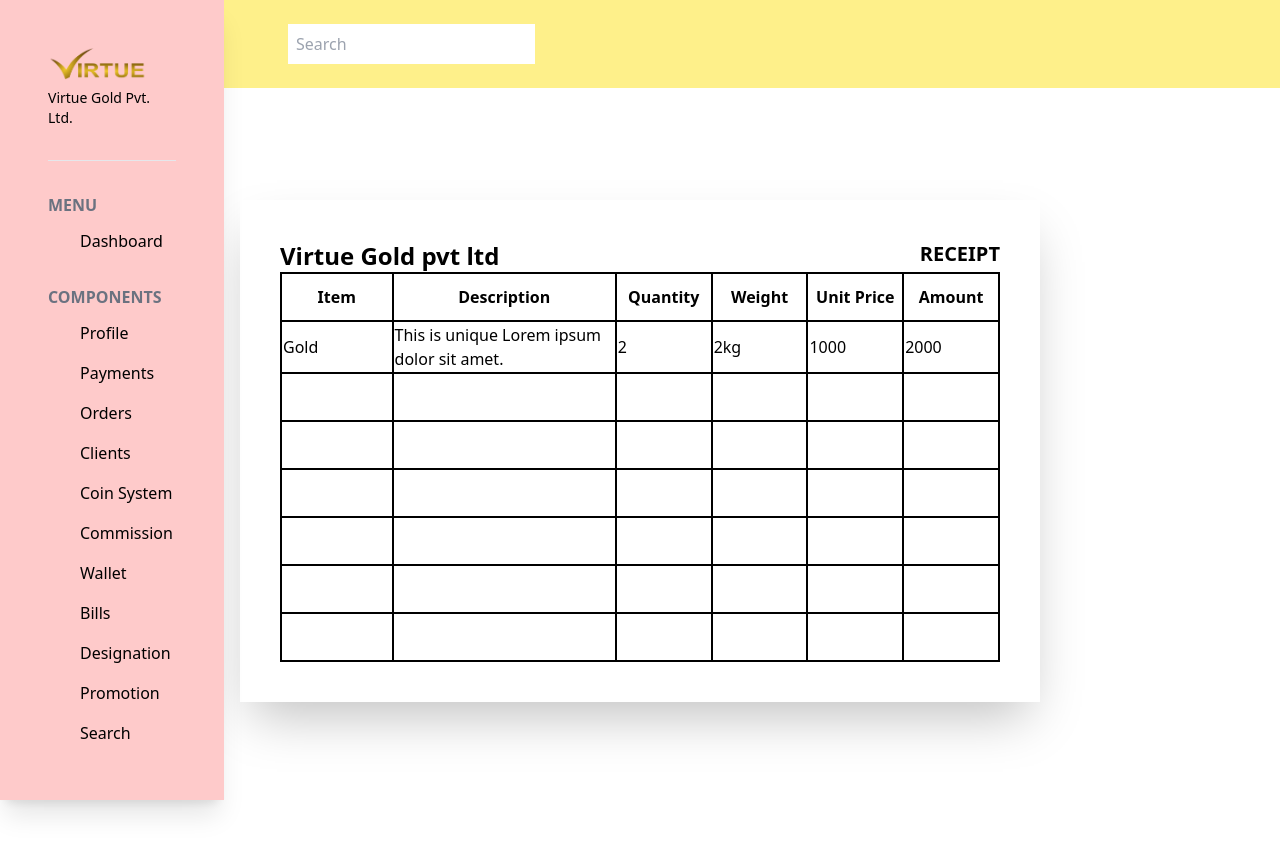
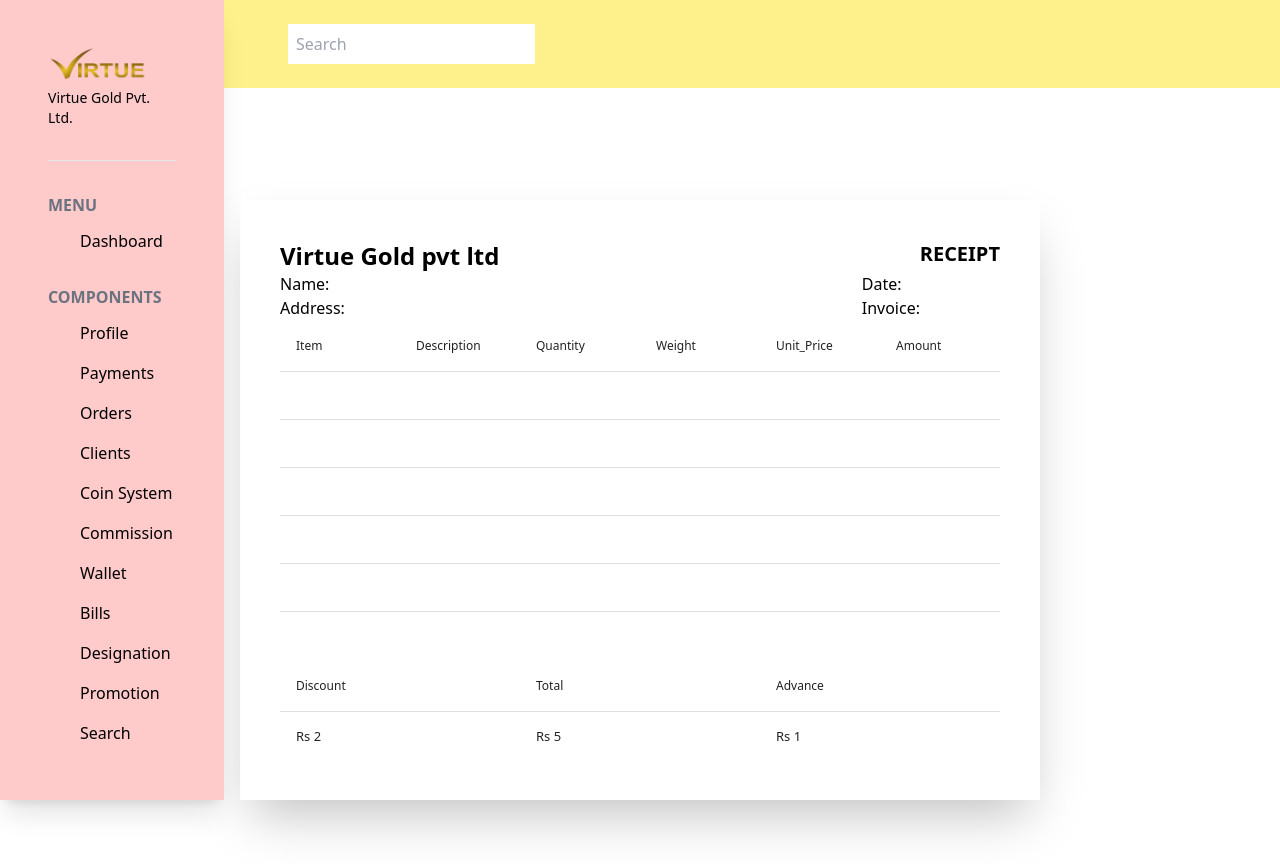
Before and after one commit to Raushan-Kumar95/virtue-gold-Givni, a React (Vite) app: page / in a window 1280 px wide. Before the commit the page ends 800 px from the top, so only its background shows below. Built offline with nearby package versions, Linux system fonts and the light colour scheme.

Commit message:
Completed PaySlipVoucher

```diff
--- a/package.json
+++ b/package.json
@@ -15,10 +15,12 @@
     "@mui/material": "^5.11.7",
     "formik": "^2.2.9",
     "react": "^18.2.0",
+    "react-data-table-component": "^7.5.3",
     "react-dom": "^18.2.0",
     "react-hook-form": "^7.43.0",
     "react-router-dom": "^6.8.0",
     "rn-material-ui-textfield": "^1.0.9",
+    "styled-components": "^5.3.6",
     "yup": "^0.32.11"
   },
   "devDependencies": {
--- a/src/components/PaySlipVoucher.jsx
+++ b/src/components/PaySlipVoucher.jsx
@@ -1,4 +1,114 @@
 import React from 'react'
+import DataTable from 'react-data-table-component';
+
+
+const columns = [
+    {
+        name: 'Item',
+        selector: row => row.item,
+        style:{fontWeight: 800}
+    },
+    {
+        name: 'Description',
+        selector: row => row.description,
+    },
+    {
+        name: 'Quantity',
+        selector: row => row.quantity,
+    },
+    {
+        name: 'Weight',
+        selector: row => row.weight,
+    },
+    {
+        name: 'Unit_Price',
+        selector: row => row.unit_Price,
+    },
+    {
+        name: 'Amount',
+        selector: row => row.amount,
+    }
+];
+
+const data = [
+    {
+        id: 1,
+        item: '',
+        description: '',
+        quantity: '',
+        weight: '',
+        unit_Price: '',
+        amount: ''
+    },
+    {
+        id: 2,
+        item: '',
+        description: '',
+        quantity: '',
+        weight: '',
+        unit_Price: '',
+        amount: ''
+    },
+    {
+        id: 3,
+        item: '',
+        description: '',
+        quantity: '',
+        weight: '',
+        unit_Price: '',
+        amount: ''
+    },
+    {
+        id: 4,
+        item: '',
+        description: '',
+        quantity: '',
+        weight: '',
+        unit_Price: '',
+        amount: ''
+    },
+    {
+        id: 5,
+        item: '',
+        description: '',
+        quantity: '',
+        weight: '',
+        unit_Price: '',
+        amount: ''
+    },
+    {
+        id: 6,
+        item: '',
+        description: '',
+        quantity: '',
+        weight: '',
+        unit_Price: '',
+        amount: ''
+    },
+]
+
+const paymentColumn = [
+    {
+        name: 'Discount',
+        selector: row => row.discount,
+    },
+    {
+        name: 'Total',
+        selector: row => row.total,
+    },
+    {
+        name: 'Advance',
+        selector: row => row.advance,
+    },
+]
+
+const paymentData = [
+    {
+        discount: 'Rs 2',
+        total: 'Rs 5',
+        advance: 'Rs 1'
+    },
+]
 
 const PaySlipVoucher = () => {
     return (
@@ -10,8 +120,20 @@
                         <h3 className='text-xl font-semibold'>RECEIPT</h3>
                     </div>
 
+                    <div className='flex justify-between mr-20'>
+                        <div className=''>
+                            <div><span>Name: </span><span></span></div>
+                            <div><span>Address: </span><span></span></div>
+                        </div>
+
+                        <div>
+                            <div><span>Date: </span><span></span></div>
+                            <div><span>Invoice: </span><span></span></div>
+                        </div>
+                    </div>
+
                     <div >
-            <table className='border'>
+                        {/* <table className='border'>
                 <tr className='border'>
                     <th className='w-28 h-12 border-2 border-black'>Item</th>
                     <th className='w-56 h-12 border-2 border-black'>Description</th>
@@ -29,58 +151,15 @@
                     <td className='w-24 h-12 border-2 border-black'>1000</td>
                     <td className='w-24 h-12 border-2 border-black'>2000</td>
                 </tr>
-                <tr className=''>
-                    <td className='w-28 h-12 border-2 border-black'></td>
-                    <td className='w-56 h-12 border-2 border-black'></td>
-                    <td className='w-24 h-12 border-2 border-black'></td>
-                    <td className='w-24 h-12 border-2 border-black'></td>
-                    <td className='w-24 h-12 border-2 border-black'></td>
-                    <td className='w-24 h-12 border-2 border-black'></td>
-                </tr>
-                <tr className=''>
-                    <td className='w-28 h-12 border-2 border-black'></td>
-                    <td className='w-56 h-12 border-2 border-black'></td>
-                    <td className='w-24 h-12 border-2 border-black'></td>
-                    <td className='w-24 h-12 border-2 border-black'></td>
-                    <td className='w-24 h-12 border-2 border-black'></td>
-                    <td className='w-24 h-12 border-2 border-black'></td>
-                </tr>
-                <tr className=''>
-                    <td className='w-28 h-12 border-2 border-black'></td>
-                    <td className='w-56 h-12 border-2 border-black'></td>
-                    <td className='w-24 h-12 border-2 border-black'></td>
-                    <td className='w-24 h-12 border-2 border-black'></td>
-                    <td className='w-24 h-12 border-2 border-black'></td>
-                    <td className='w-24 h-12 border-2 border-black'></td>
-                </tr>
-                <tr className=''>
-                    <td className='w-28 h-12 border-2 border-black'></td>
-                    <td className='w-56 h-12 border-2 border-black'></td>
-                    <td className='w-24 h-12 border-2 border-black'></td>
-                    <td className='w-24 h-12 border-2 border-black'></td>
-                    <td className='w-24 h-12 border-2 border-black'></td>
-                    <td className='w-24 h-12 border-2 border-black'></td>
-                </tr>
-                <tr className=''>
-                    <td className='w-28 h-12 border-2 border-black'></td>
-                    <td className='w-56 h-12 border-2 border-black'></td>
-                    <td className='w-24 h-12 border-2 border-black'></td>
-                    <td className='w-24 h-12 border-2 border-black'></td>
-                    <td className='w-24 h-12 border-2 border-black'></td>
-                    <td className='w-24 h-12 border-2 border-black'></td>
-                </tr>
-                <tr className=''>
-                    <td className='w-28 h-12 border-2 border-black'></td>
-                    <td className='w-56 h-12 border-2 border-black'></td>
-                    <td className='w-24 h-12 border-2 border-black'></td>
-                    <td className='w-24 h-12 border-2 border-black'></td>
-                    <td className='w-24 h-12 border-2 border-black'></td>
-                    <td className='w-24 h-12 border-2 border-black'></td>
-                </tr>
-            </table>
+            </table> */}
 
-            <div></div>
+                        <DataTable columns={columns} data={data} />
                     </div>
+
+                    <div>
+                        <DataTable columns={paymentColumn} data={paymentData} />
+                    </div>
+
 
                 </div>
             </div>
```
Also changed, not shown: 1 other file (tests, documents, lock files or other folders). Lines whose indentation alone changed are shown as unchanged.
